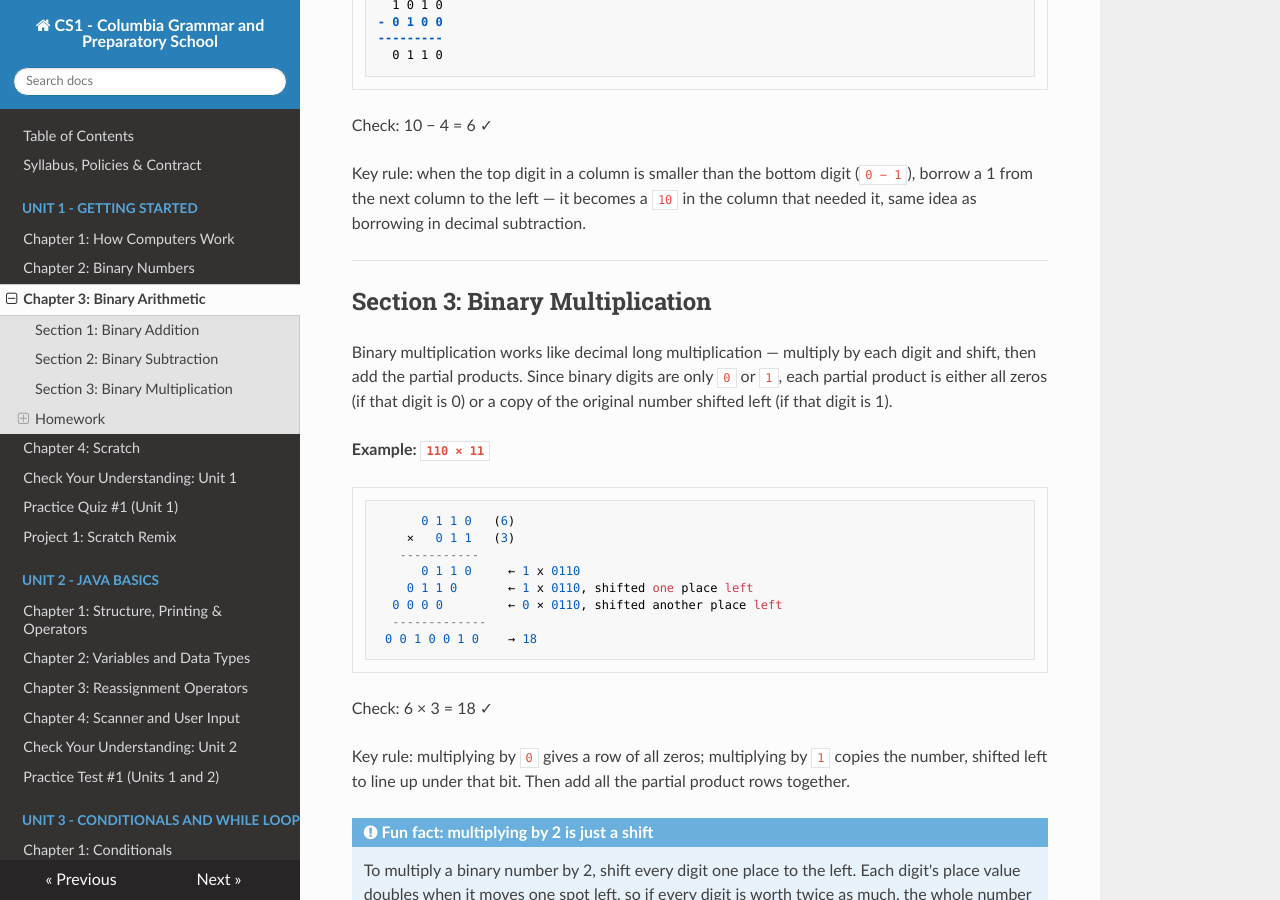
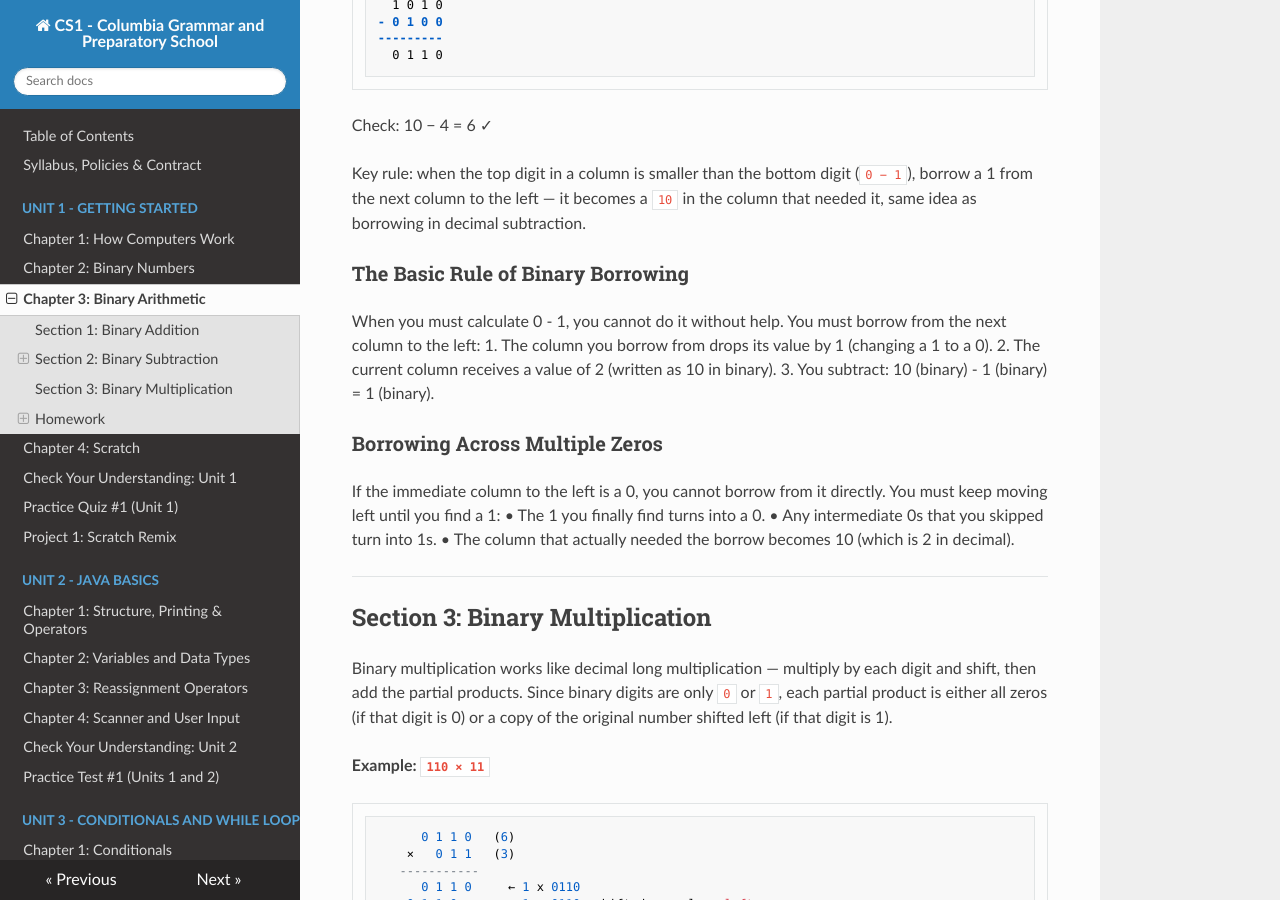
Before and after one commit to kjergens/cs1-site, an MkDocs documentation site: the page built from docs/unit1/notes_03_binary_operations.md, in a window 1280 px wide and 900 px high, scrolled down 981 px. Built offline with MkDocs 1.6.1, drawn with Linux system fonts in a browser that asks for light colours; nearby versions of some CDN libraries.

Commit message:
Enhance binary operations notes with borrowing rules
Added explanations for binary borrowing and handling multiple zeros.

```diff
--- a/docs/unit1/notes_03_binary_operations.md
+++ b/docs/unit1/notes_03_binary_operations.md
@@ -43,6 +43,19 @@ Binary subtraction works the same way decimal subtraction does: if a column does
 Check: 10 − 4 = 6 ✓
 
 Key rule: when the top digit in a column is smaller than the bottom digit (`0 − 1`), borrow a 1 from the next column to the left — it becomes a `10` in the column that needed it, same idea as borrowing in decimal subtraction.
+
+### The Basic Rule of Binary Borrowing
+When you must calculate 0 - 1, you cannot do it without help. You must borrow from the next column to the left:
+1. The column you borrow from drops its value by 1 (changing a 1 to a 0).
+2. The current column receives a value of 2 (written as 10 in binary).
+3. You subtract: 10 (binary) - 1 (binary) = 1 (binary).
+
+
+### Borrowing Across Multiple Zeros
+If the immediate column to the left is a 0, you cannot borrow from it directly. You must keep moving left until you find a 1:
+	•	The 1 you finally find turns into a 0.
+	•	Any intermediate 0s that you skipped turn into 1s.
+	•	The column that actually needed the borrow becomes 10 (which is 2 in decimal).
 
 ---
 
```
